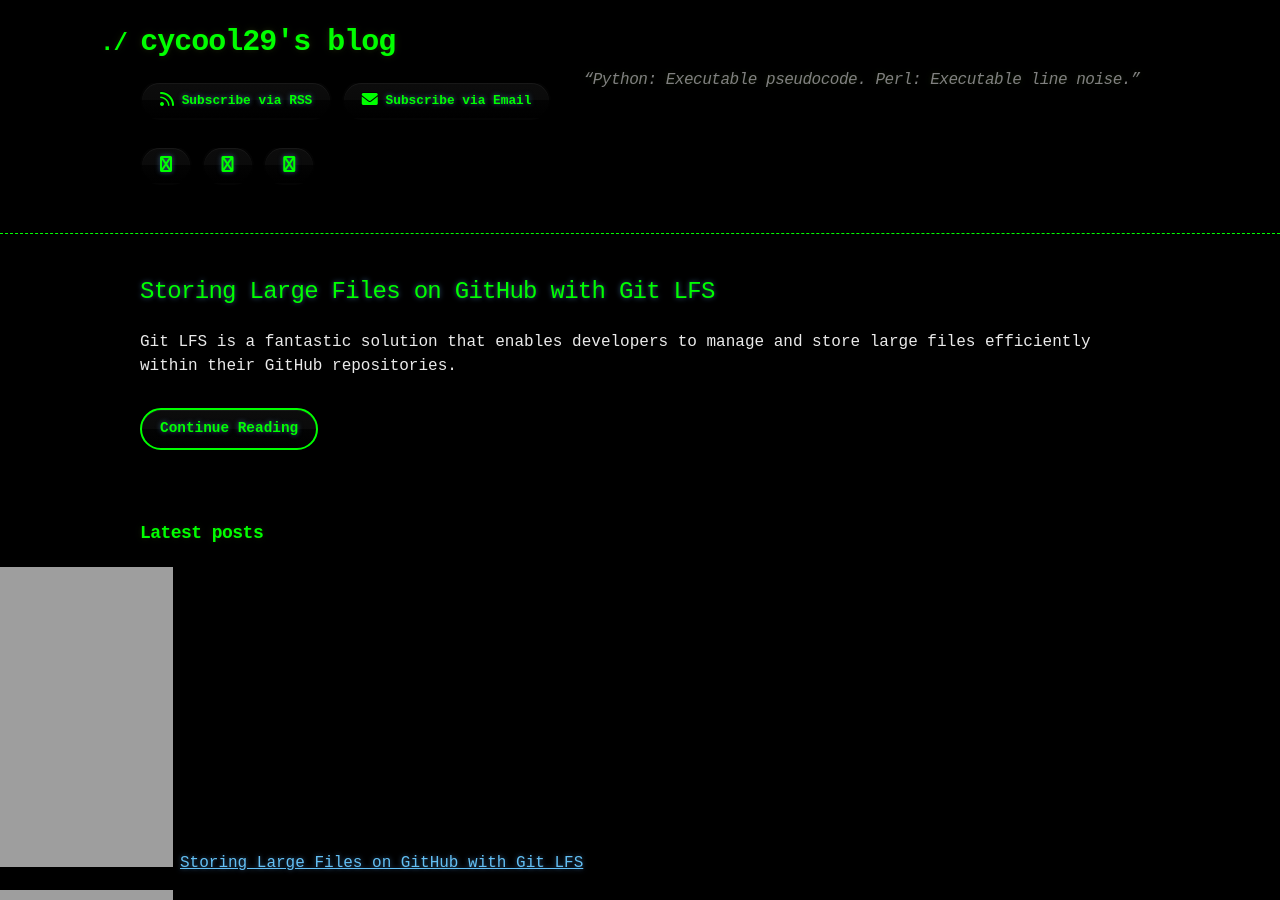
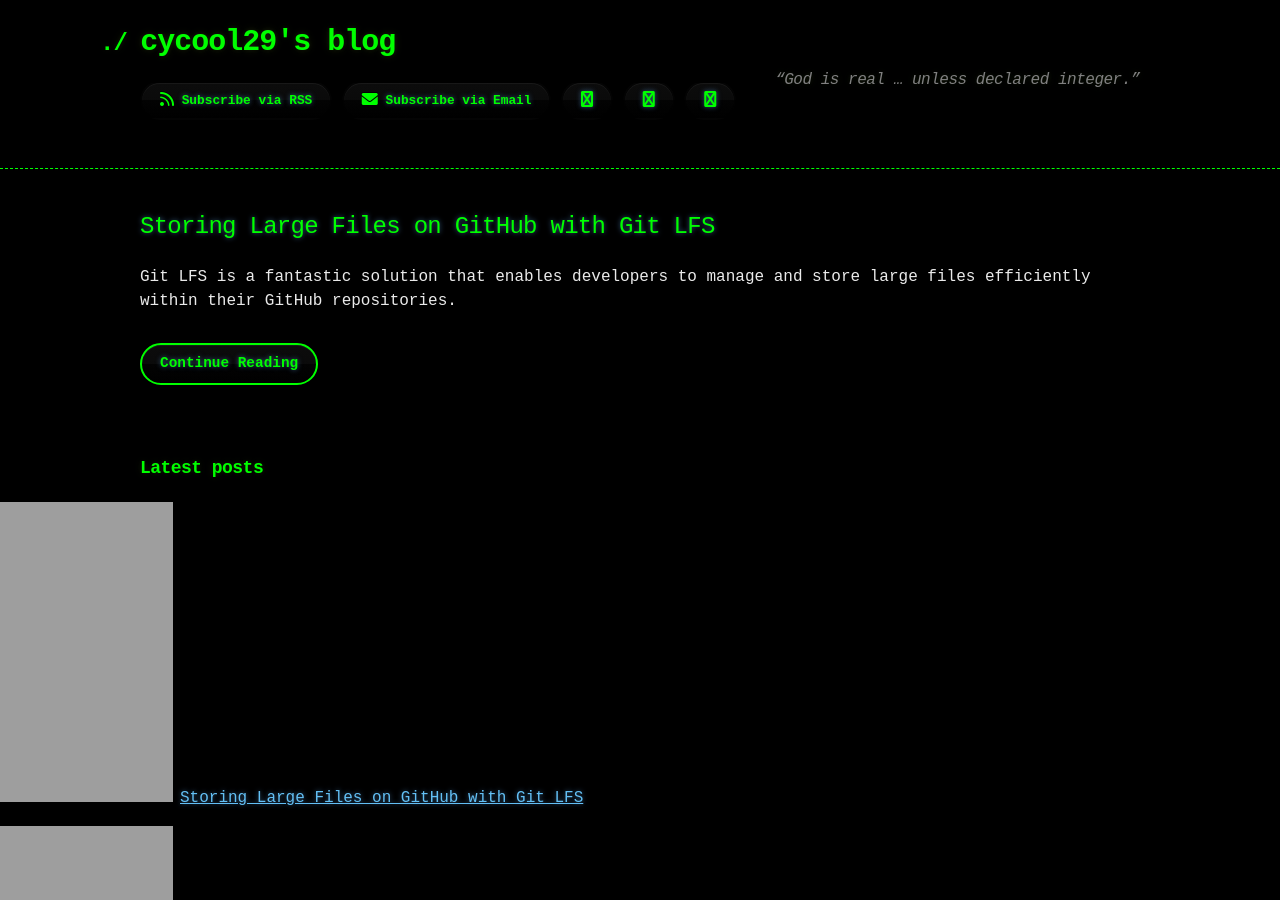
Before and after one commit to cycool29/cycool29.github.io, a Jekyll site: the page built from index.md, in a window 1280 px wide and 900 px high. Built offline with Jekyll 4.4.1, drawn with Linux system fonts in a browser that asks for light colours; a style sheet for code colours, icons or effects is not loaded.

Commit message:
Update quotes

```diff
--- a/_config.yml
+++ b/_config.yml
@@ -1,5 +1,5 @@
 title: cycool29's blog
-description: "“Python: Executable pseudocode. Perl: Executable line noise.” "
+description: "“God is real … unless declared integer.” "
 bio: A high school student. Intermediate in Python, Git, Bash. Learning JavaScript. He/Him. "
 author: cycool29
 url: https://cycool29.github.io
```
